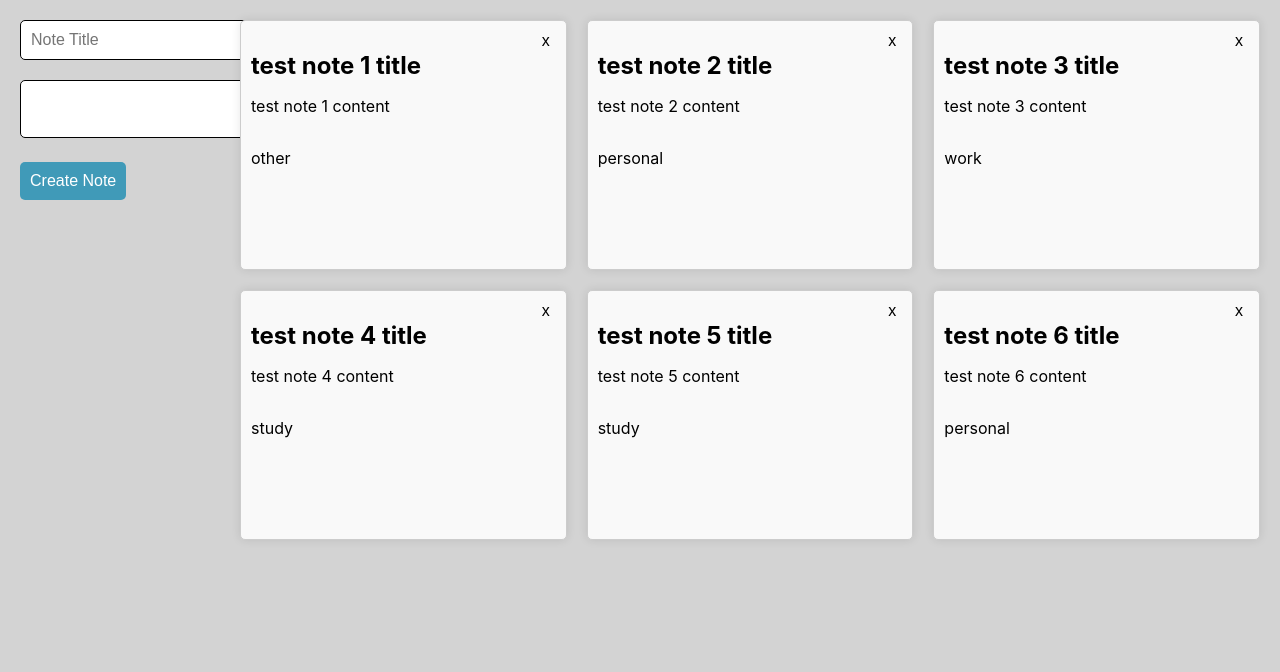
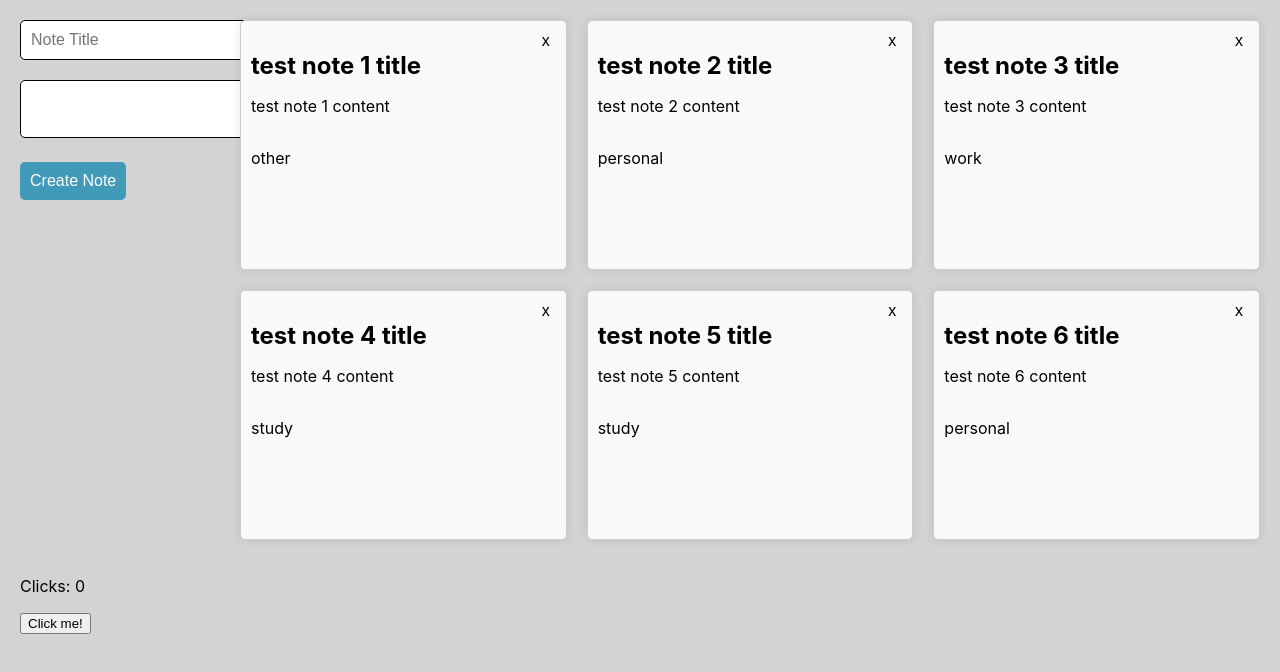
Before and after one commit to Shuzhengz/CSE_110_2024_LABS, a React (Create React App) app in the folder LAB2/my-app/: page / in a window 1280 px wide. Shown: the top 672 px of the page. Built offline with nearby package versions, Linux system fonts and the light colour scheme.

Commit message:
init hooksexercise

```diff
--- a/LAB2/my-app/src/App.tsx
+++ b/LAB2/my-app/src/App.tsx
@@ -2,6 +2,7 @@ import './App.css';
 
 import { Label, Note } from "./types"; // Import the Label type from the appropriate module
 import { dummyNotesList } from "./constants"; // Import the dummyNotesList from the appropriate module
+import { ClickCounter } from "./hooksExercise";
 
 function App() {
     return (
@@ -31,6 +32,8 @@ function App() {
                     </div>
                 ))}
             </div>
+
+            <ClickCounter/>
         </div>
 
     );
--- /dev/null
+++ b/LAB2/my-app/src/hooksExercise.tsx
@@ -0,0 +1,15 @@
+export function ClickCounter() {
+    let count = 0;
+
+    const handleClick = () => {
+        count += 1;
+        console.log('Count:', count);
+    };
+
+    return (
+        <div>
+            <p>Clicks: {count}</p>
+            <button onClick={handleClick}>Click me!</button>
+        </div>
+    );
+}
```
